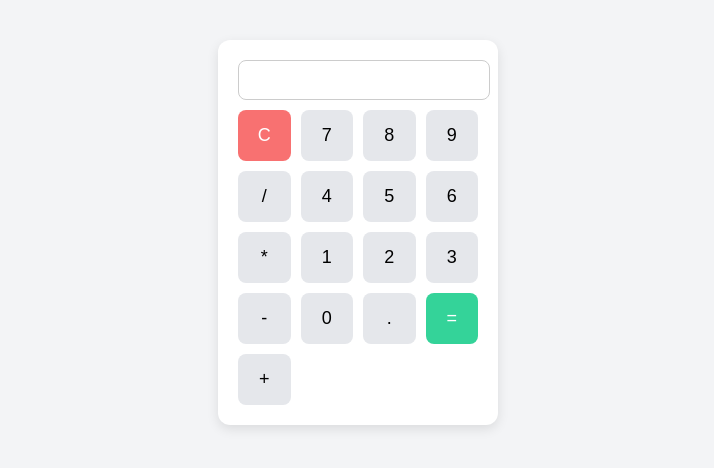
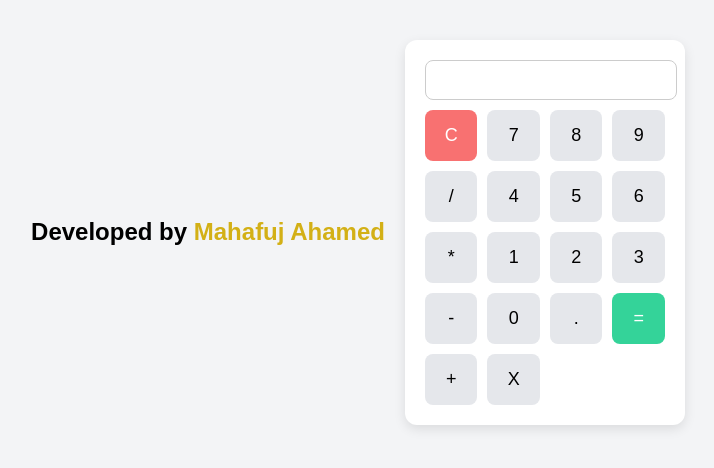
Before and after one commit to mahafujahamed/simple-calculator, a plain HTML site: page index.html in a window 1280 px wide. Shown: the part 176-644 px from the top of the page, without its empty margins (282-996 px from the left). Drawn offline with Linux system fonts and the light colour scheme.

Commit message:
fix color

```diff
--- a/index.html
+++ b/index.html
@@ -6,8 +6,8 @@
   <link rel="stylesheet" href="style.css">
 </head>
 <body>
+    <h2 style="padding-right: 20px;">Developed by <span style="color: rgb(211, 176, 22);">Mahafuj Ahamed</span></h2>
   <div class="calculator">
-
     <input type="text" id="display" readonly />
     <div class="buttons">
       <button id="clear" onclick="clearDisplay()">C</button>
@@ -27,6 +27,7 @@
       <button onclick="appendValue('.')">.</button>
       <button id="equal" onclick="calculate()">=</button>
       <button onclick="appendValue('+')">+</button>
+      <button onclick="appendValue('+')">X</button>
     </div>
   </div>
 
--- a/style.css
+++ b/style.css
@@ -1,4 +1,5 @@
 body {
+
   font-family: sans-serif;
   background: #f3f4f6;
   display: flex;
```
Also changed, not shown: images/images.jpeg (added).
